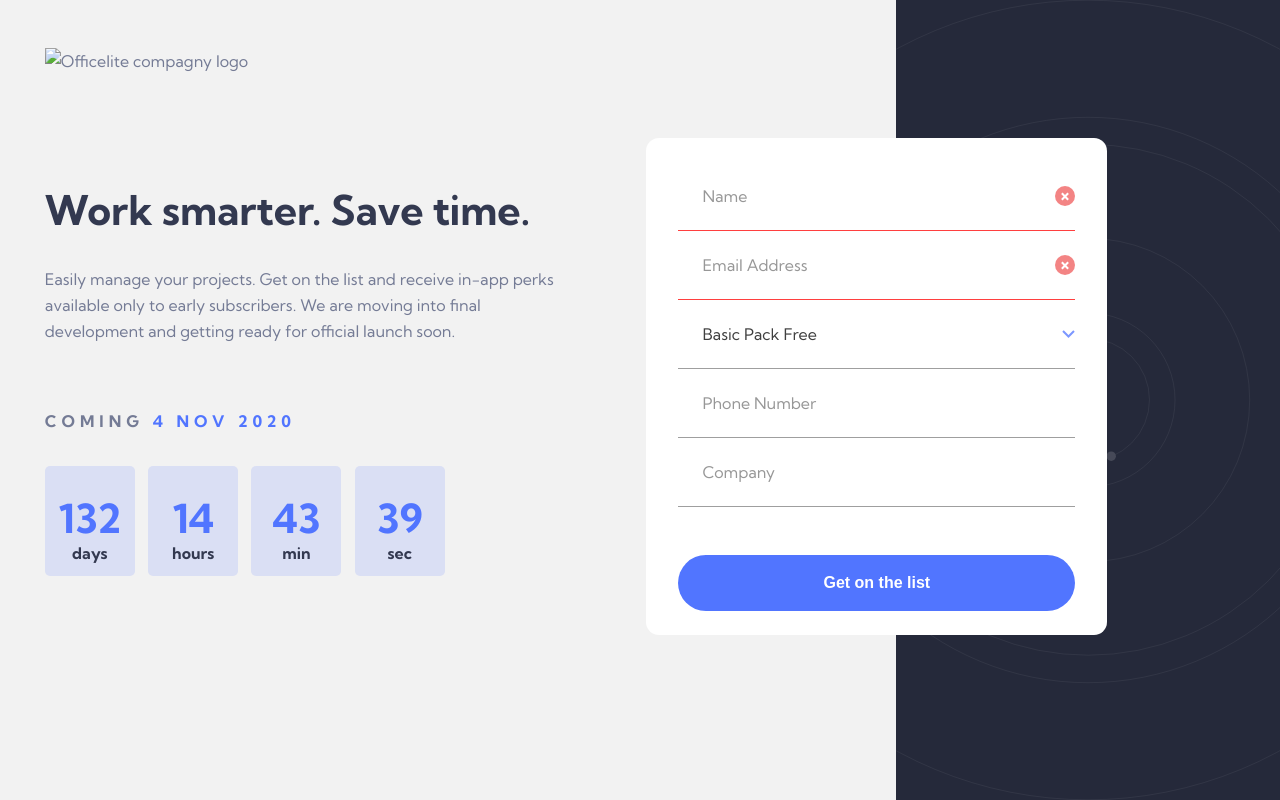
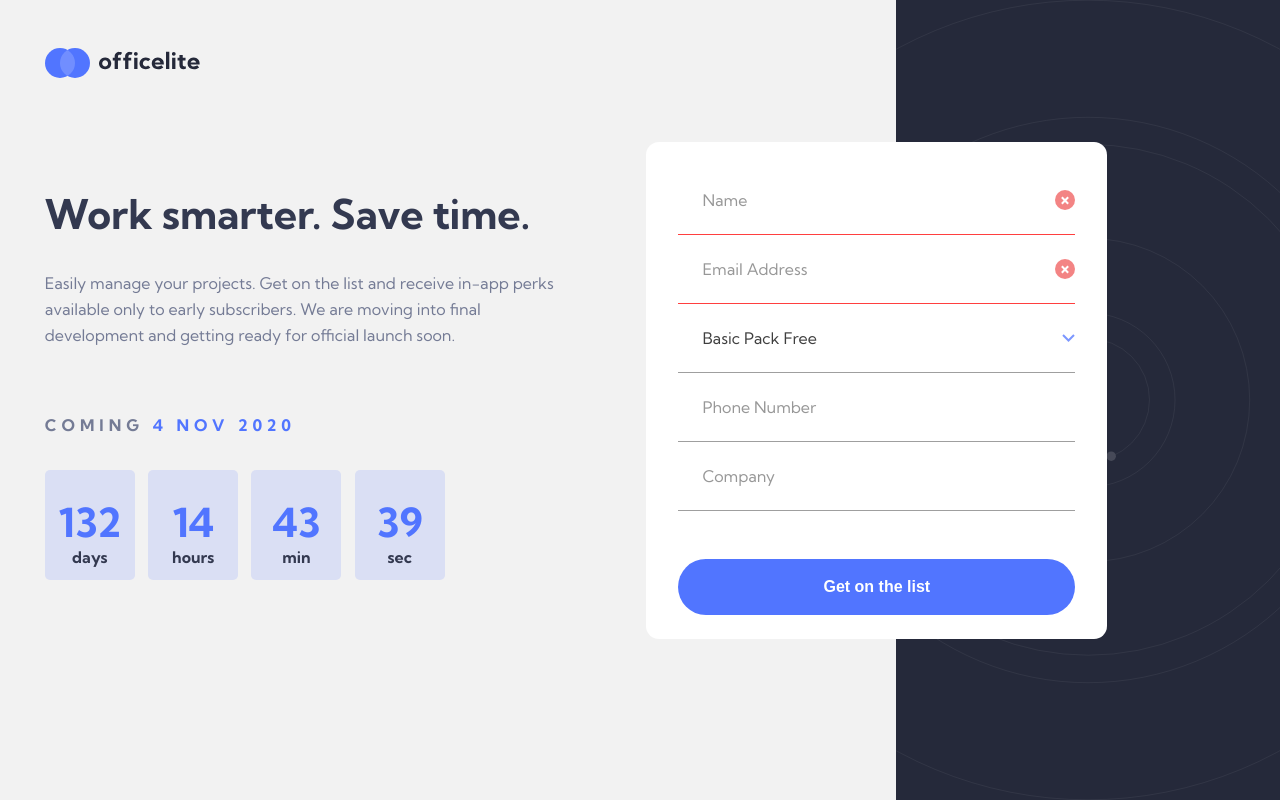
Before and after one commit to RikvanderSar/Officelite, a plain HTML site: page sign-up.html in a window 1280 px wide. Drawn offline with Linux system fonts and the light colour scheme; files whose address does not match are found by name.

Commit message:
Fixed logo img

```diff
--- a/sign-up.html
+++ b/sign-up.html
@@ -17,7 +17,7 @@
 <body>
   <header>
     <div class="container">
-      <img class="header__img-logo" src="./assets/shared/logo.svg" alt="Officelite compagny logo">
+      <img class="header__img-logo" src="logo.svg" alt="Officelite compagny logo">
       <main>
         <div class="hero__content">
           <h1>Work smarter. Save time.</h1>
```
